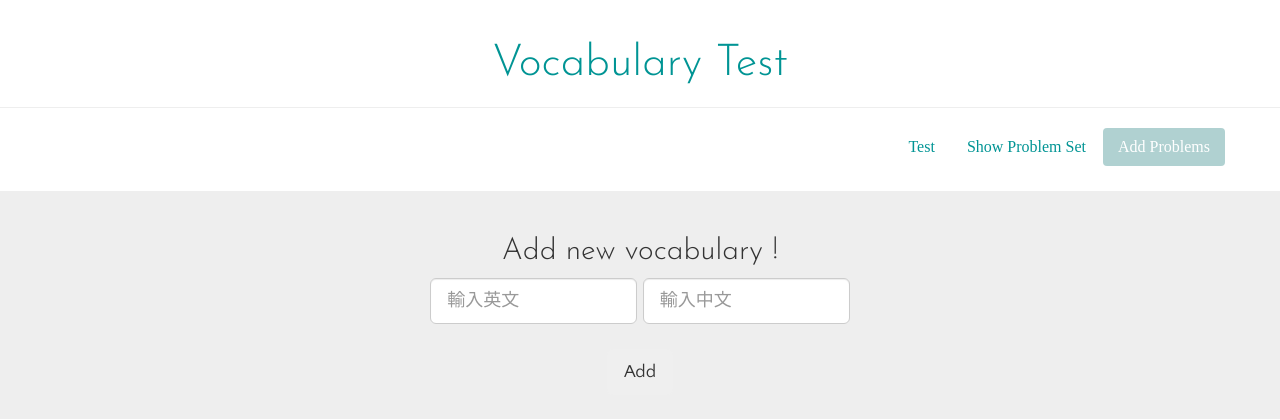
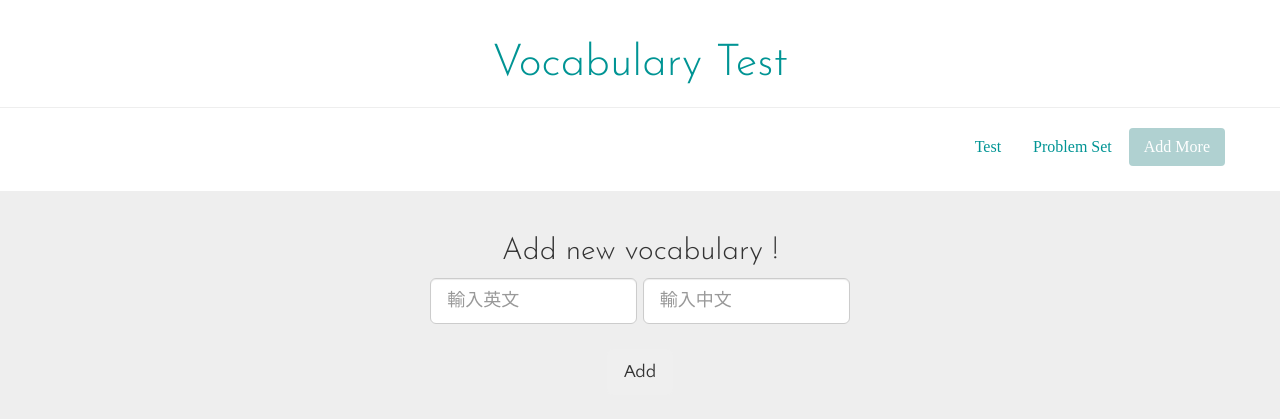
Before and after one commit to heyhummingbird/Vocabulary_Test, a Python web app: template vocabulary/templates/add.html in a window 1280 px wide. Shown: the top 420 px of the page. Run offline with Jinja, Linux system fonts and the light colour scheme; the template is opened without the code that fills it, so the values that code supplies are empty; some libraries are stand-ins or nearby versions; some web fonts are replaced.

Commit message:
shorten text for navibar to show in one line

```diff
--- a/vocabulary/templates/add.html
+++ b/vocabulary/templates/add.html
@@ -18,8 +18,8 @@
         <div class="container">
             <ul class="nav nav-pills navbar-right">
                 <li><a href="/">Test</a></li>
-                <li><a href="/show">Show Problem Set</a></li>
-                <li class="active"><a href="#">Add Problems</a></li>
+                <li><a href="/show">Problem Set</a></li>
+                <li class="active"><a href="#">Add More</a></li>
             </ul>
         </div>
         <br>
--- a/vocabulary/templates/index.html
+++ b/vocabulary/templates/index.html
@@ -19,8 +19,8 @@
         <div class="container">
             <ul class="nav nav-pills navbar-right">
                 <li class="active"><a href="#">Test</a></li>
-                <li><a href="/show">Show Problem Set</a></li>
-                <li><a href="/add">Add Problems</a></li>
+                <li><a href="/show">Problem Set</a></li>
+                <li><a href="/add">Add More</a></li>
             </ul>
         </div>
         <br>
--- a/vocabulary/templates/show.html
+++ b/vocabulary/templates/show.html
@@ -18,8 +18,8 @@
         <div class="container">
             <ul class="nav nav-pills navbar-right">
                 <li><a href="/">Test</a></li>
-                <li class="active"><a href="#">Show Problem Set</a></li>
-                <li><a href="/add">Add Problems</a></li>
+                <li class="active"><a href="#">Problem Set</a></li>
+                <li><a href="/add">Add More</a></li>
             </ul>
         </div>
         <br><br>
```
